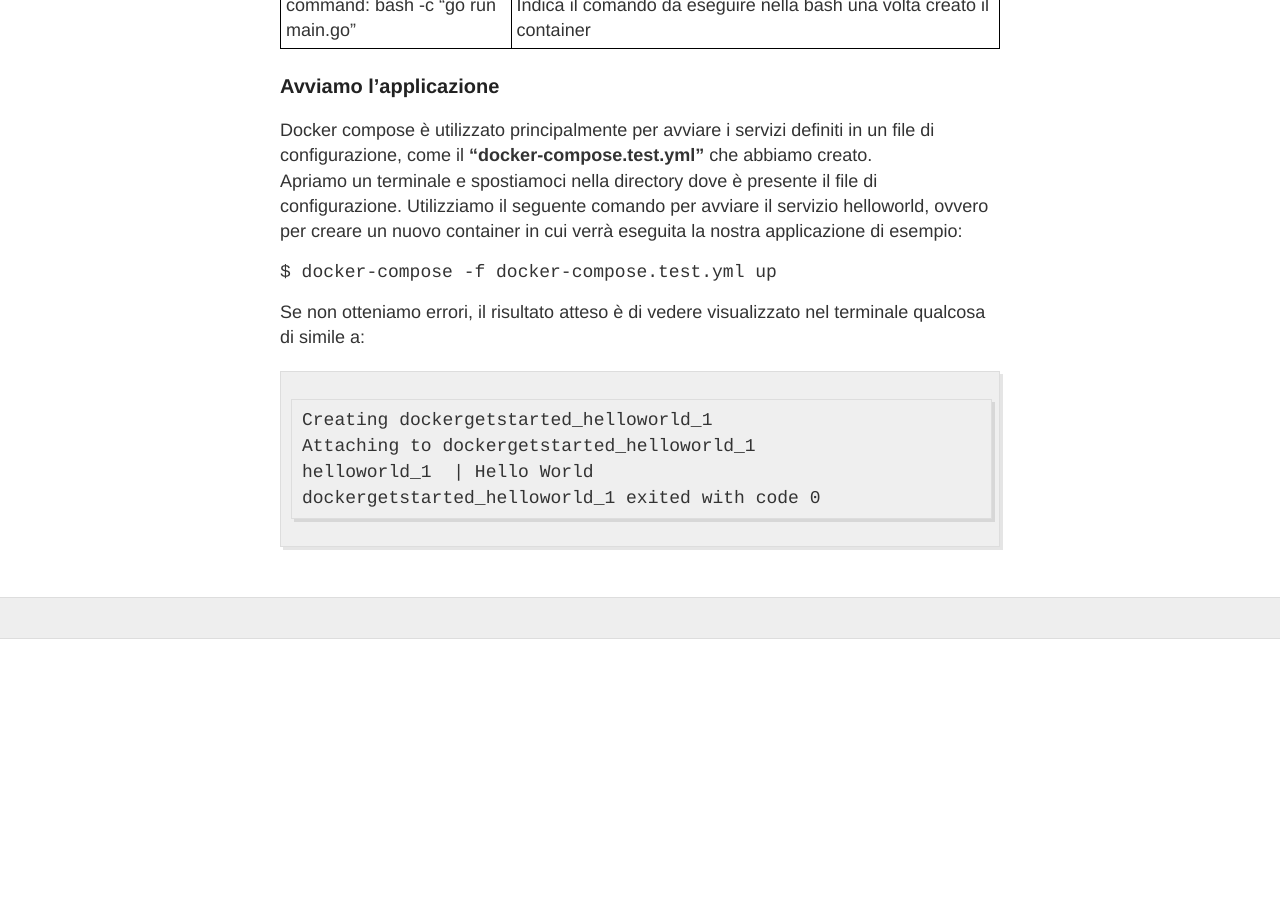
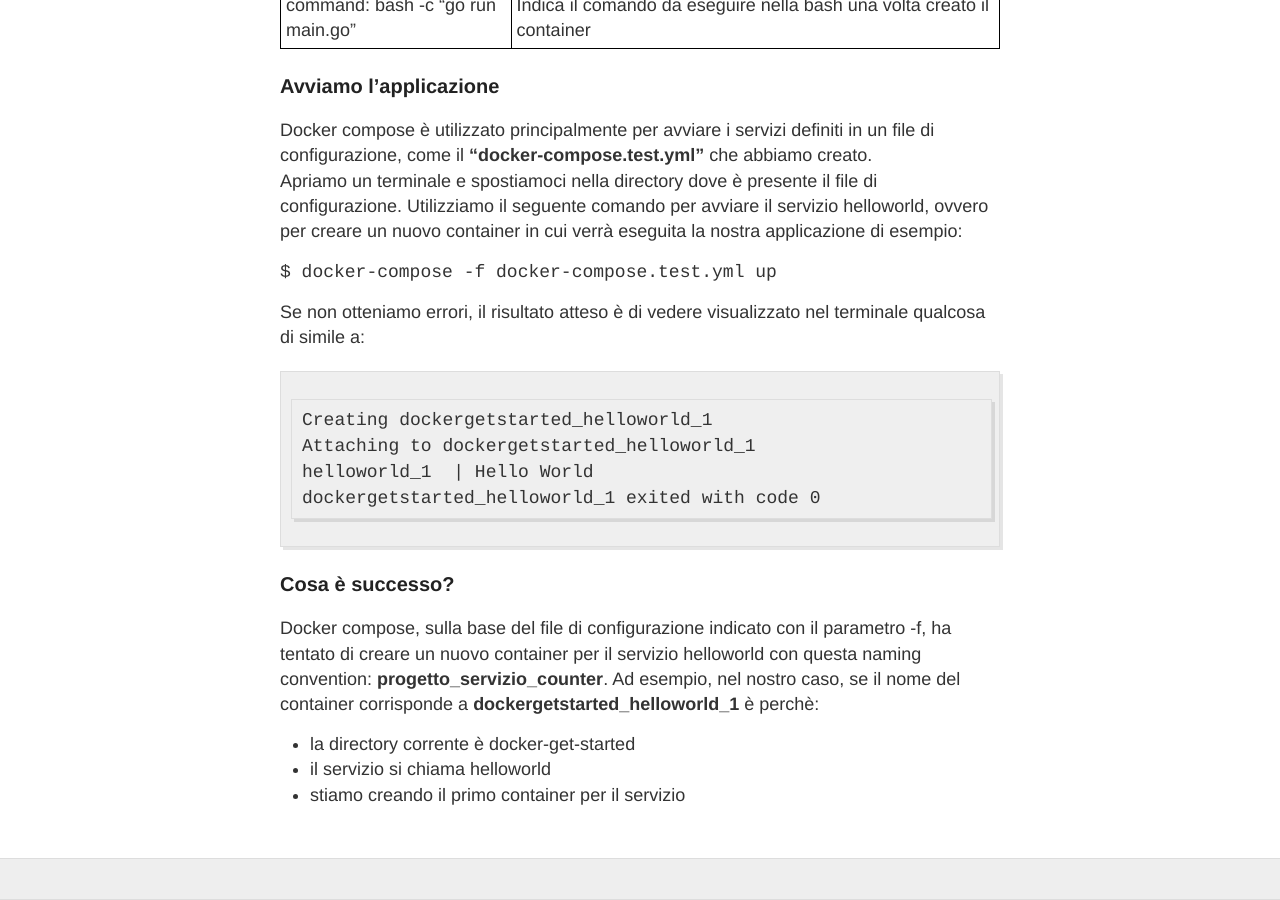
Before and after one commit to LOG-ED/docker-get-started, a Jekyll site: the page built from sessione1_1.md, in a window 1280 px wide and 900 px high, scrolled down 1320 px. Built offline with Jekyll 4.4.1, drawn with Linux system fonts in a browser that asks for light colours; nearby versions of some CDN libraries; before the commit the page ends 1959 px from its top, so only the background shows below that.

Commit message:
Update sessione1_1.md

````diff
--- a/sessione1_1.md
+++ b/sessione1_1.md
@@ -56,3 +56,11 @@ Attaching to dockergetstarted_helloworld_1
 helloworld_1  | Hello World
 dockergetstarted_helloworld_1 exited with code 0
 ```
+
+### Cosa è successo?
+
+Docker compose, sulla base del file di configurazione indicato con il parametro -f, ha tentato di creare un nuovo container
+per il servizio helloworld con questa naming convention: **progetto_servizio_counter**. Ad esempio, nel nostro caso, se il nome del container corrisponde a **dockergetstarted_helloworld_1** è perchè:
+- la directory corrente è docker-get-started
+- il servizio si chiama helloworld
+- stiamo creando il primo container per il servizio
````
